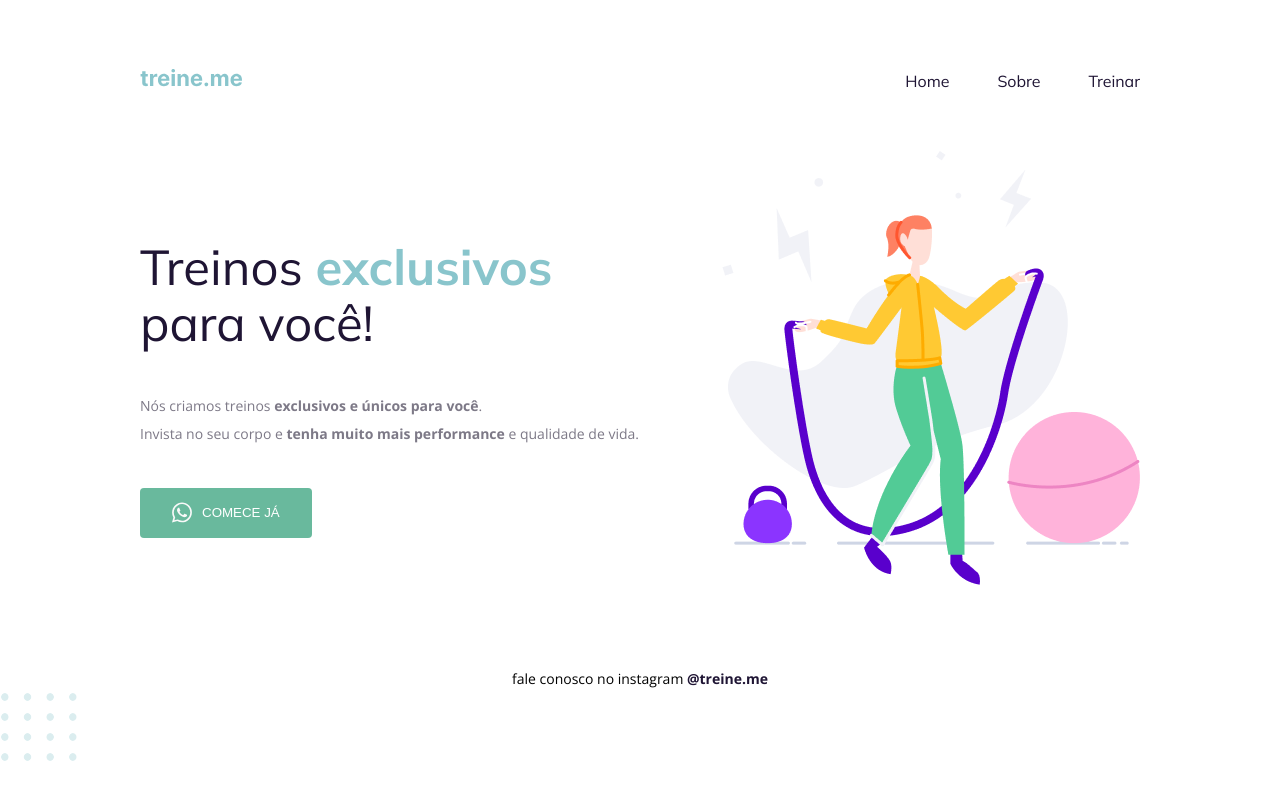
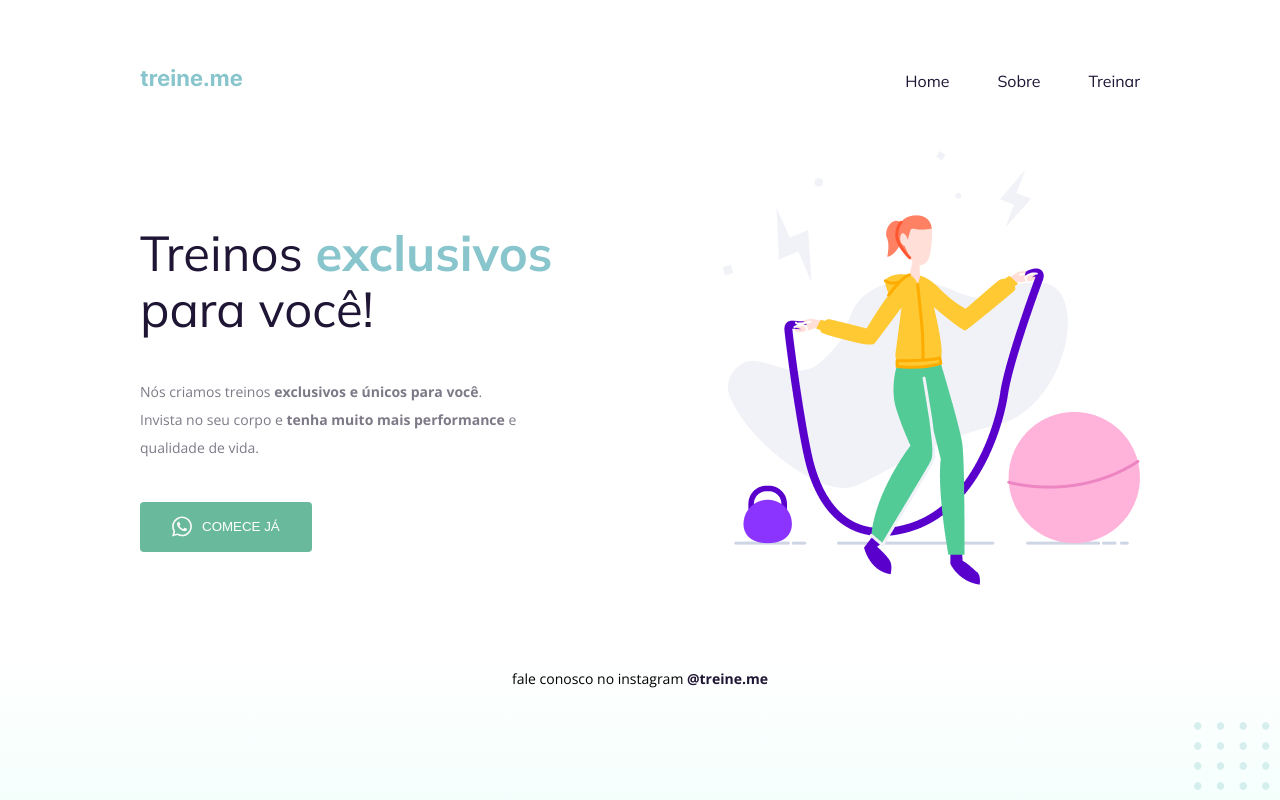
Before and after one commit to willnogueyra/projeto02-explorer, a plain HTML site: page index.html in a window 1280 px wide. Drawn offline with nearby package versions, Linux system fonts and the light colour scheme.

Commit message:
background linear-gradient

```diff
--- a/index.html
+++ b/index.html
@@ -34,7 +34,7 @@
 
         <p>
           Nós criamos treinos <strong>exclusivos e únicos para você</strong>. <br/>
-          Invista no seu corpo e <strong>tenha muito mais performance</strong> e qualidade de vida.
+          Invista no seu corpo e <strong>tenha muito mais performance</strong> e <br/> qualidade de vida.
         </p>
 
         <button>
@@ -51,7 +51,7 @@
     </footer>
   </div>
 
-  <img src="images/balls.svg" alt="Bolinhas verdes no canto inferior direito da página">
+  <img id="balls" src="images/balls.svg" alt="Bolinhas verdes no canto inferior direito da página">
 
 </body>
 </html>
--- a/style.css
+++ b/style.css
@@ -1,11 +1,14 @@
 body {
   margin: 0;
   font-family: 'Open Sans', sans-serif;
+  background: linear-gradient(180deg, rgba(227, 255, 248, 0) 82.08%, rgba(227,255,248, 0.38));
+  min-height: 100vh;
 }
 
 .page {
   width: 1000px;
-  margin: 65px auto 0;
+  margin: 0 auto;
+  padding-top: 65px;
 }
 
 nav {
@@ -93,3 +96,8 @@ footer a {
   font-weight: bold;
   color: #1f1534;
 }
+#balls {
+  position: fixed;
+  bottom: 0;
+  right: 0;
+}
```
